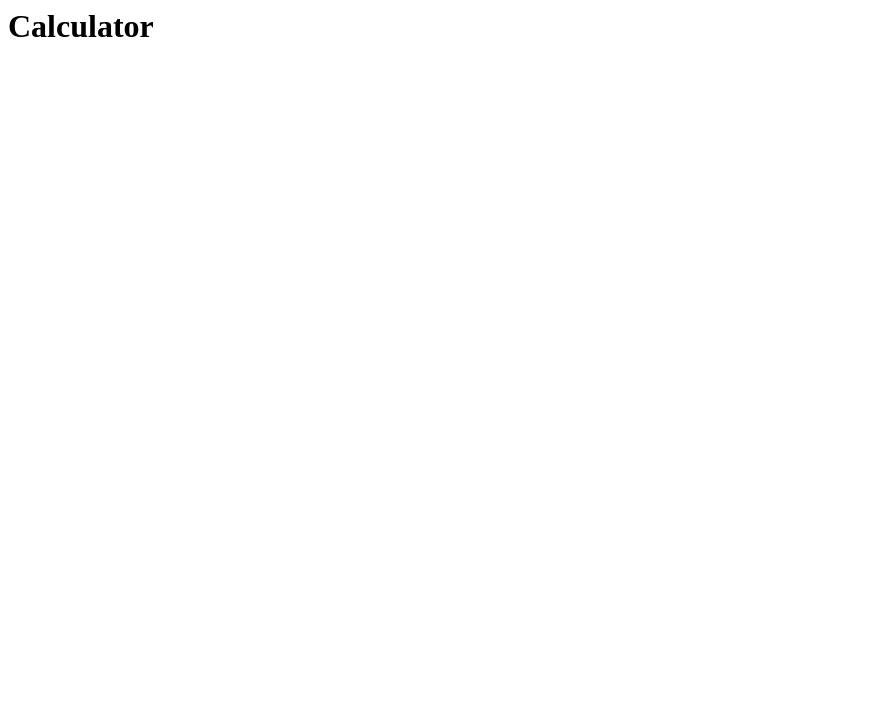
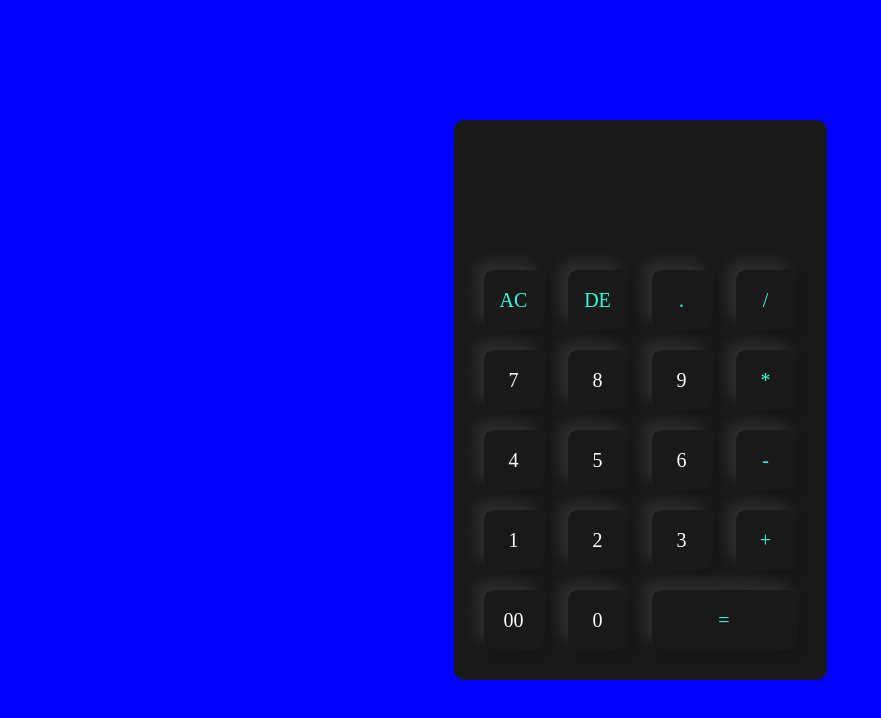
Before and after one commit to Sadini2002/Calculator, a plain HTML site: page index.html in a window 1280 px wide. Shown: the whole page, without its empty margins (0-881 px from the left). Drawn offline with Linux system fonts and the light colour scheme.

Commit message:
Add files via upload

```diff
--- a/index.html
+++ b/index.html
@@ -1,6 +1,56 @@
-<html>
-  <head><title>Calculator</title></head>
-  <body>
-    <h1>Calculator</h1>
-  </body>
+<!DOCTYPE html>
+<html lang="en">
+<head>
+    <meta charset="UTF-8">
+    <meta name="viewport" content="width=device-width, initial-scale=1.0">
+    <title>Calculator</title>
+    <link rel="stylesheet" href="style.css">
+</head>
+<body>
+    <div class="container">
+        <div class="calculator">
+            <form>
+                <div class="display">
+                    <input type="text" name="display">
+                </div>
+                <div>
+                    <input type="button" value="AC" onclick="display.value = '' " class="operator">
+                    <input type="button" value="DE" onclick="display.value = display.value.toString().slice(0,-1)"  class="operator">
+                    <input type="button" value="." onclick="display.value += '.'"  class="operator">
+                    <input type="button" value="/" onclick="display.value += '/'"  class="operator">
+
+                </div>
+                <div>
+                    <input type="button" value="7" onclick="display.value += '7'">
+                    <input type="button" value="8" onclick="display.value += '8'">
+                    <input type="button" value="9" onclick="display.value += '9'">
+                    <input type="button" value="*" onclick="display.value += '*'"  class="operator">
+
+                </div>
+                <div>
+                    <input type="button" value="4" onclick="display.value += '4'">
+                    <input type="button" value="5" onclick="display.value += '5'">
+                    <input type="button" value="6" onclick="display.value += '6'">
+                    <input type="button" value="-" onclick="display.value += '-'"  class="operator">
+
+                </div>
+                <div>
+                    <input type="button" value="1" onclick="display.value += '1'">
+                    <input type="button" value="2" onclick="display.value += '2'">
+                    <input type="button" value="3" onclick="display.value += '3'">
+                    <input type="button" value="+" onclick="display.value += '+'"  class="operator">
+
+                </div>
+                <div>
+                    <input type="button" value="00" onclick="display.value += '00'">
+                    <input type="button" value="0" onclick="display.value += '0'">
+                    <input type="button" value="=" onclick ="display.value= eval(display.value)" class="equal">
+
+
+
+                </div>
+            </form>
+        </div>
+    </div>
+</body>
 </html>
--- /dev/null
+++ b/style.css
@@ -0,0 +1,66 @@
+*{
+    margin:0;
+    padding: 0;
+    font-family: 'Times New Roman', Times, serif;
+    box-sizing: border-box;
+}
+
+.container{
+    width: 100%;
+    height: 100vh;
+    background:blue ;
+    display: flex;
+    align-items: center;
+    justify-content: center;
+
+}
+.calculator{
+background: #19191a;
+padding: 20px;
+border-radius:10px;
+
+}
+.calculator form input{
+    border: 0;
+    outline: 0;
+    width: 60px;
+    height: 60px;
+    border-radius: 10px;
+    box-shadow:-8px -8px 15px rgba(255,255,255,0.1), 5px 5px 15px rgba(0, 0, 0, 0.2);
+    background: transparent;
+    font-size: 20px;
+    color: #fff;
+    cursor: pointer;
+    margin: 10px;
+
+}
+form .display {
+    display: flex;
+    justify-content: flex-end;
+    margin: 20px 0;
+
+}
+form .display input{
+    text-align:right;
+    flex: 1;
+    font-size: 45px;
+    width: 50px;
+    box-shadow:none;
+
+
+}
+
+form input.equal{
+    width: 145px;
+    color:#33ffd8 ;
+
+}
+form input.operator{
+    color:#33ffd8 ;
+
+
+}
+form input.display{
+    width: 100px;
+
+}
```
